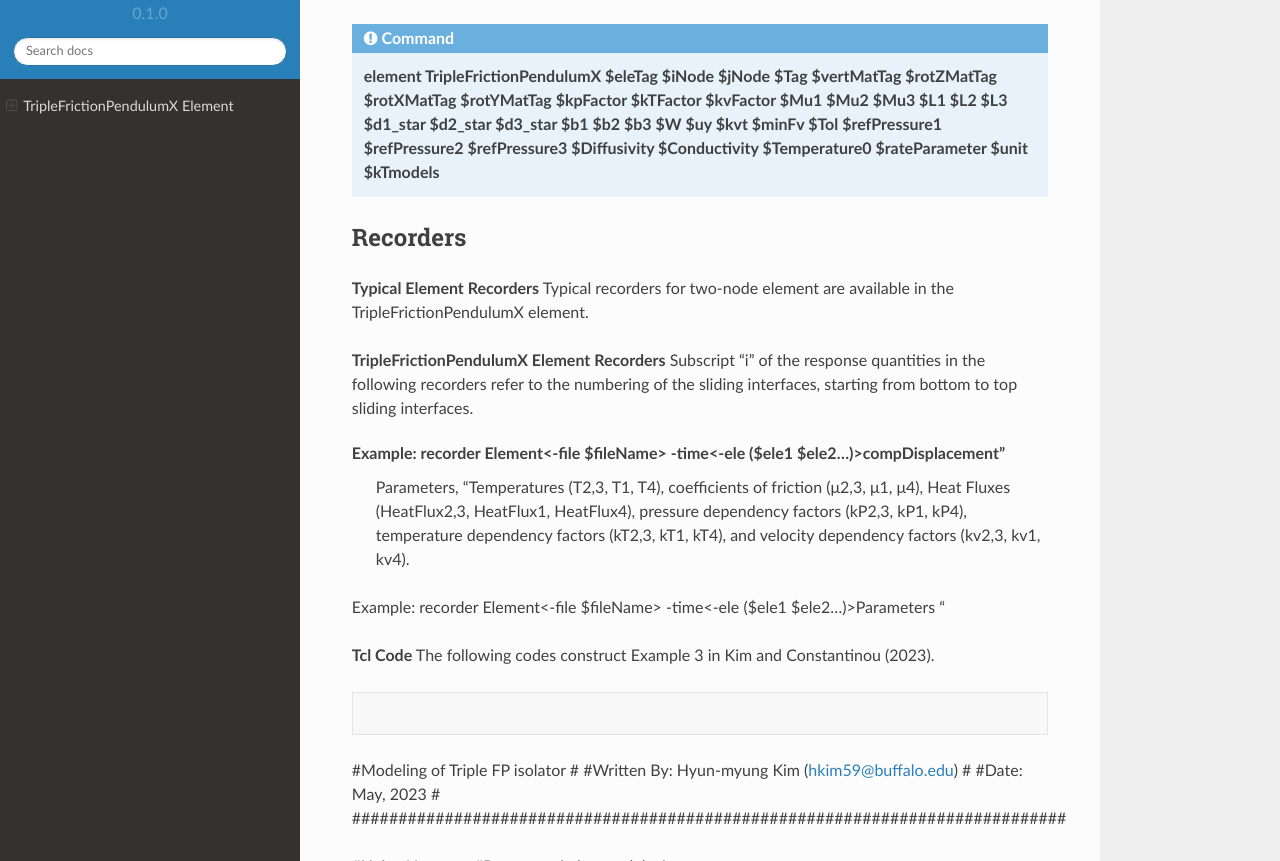
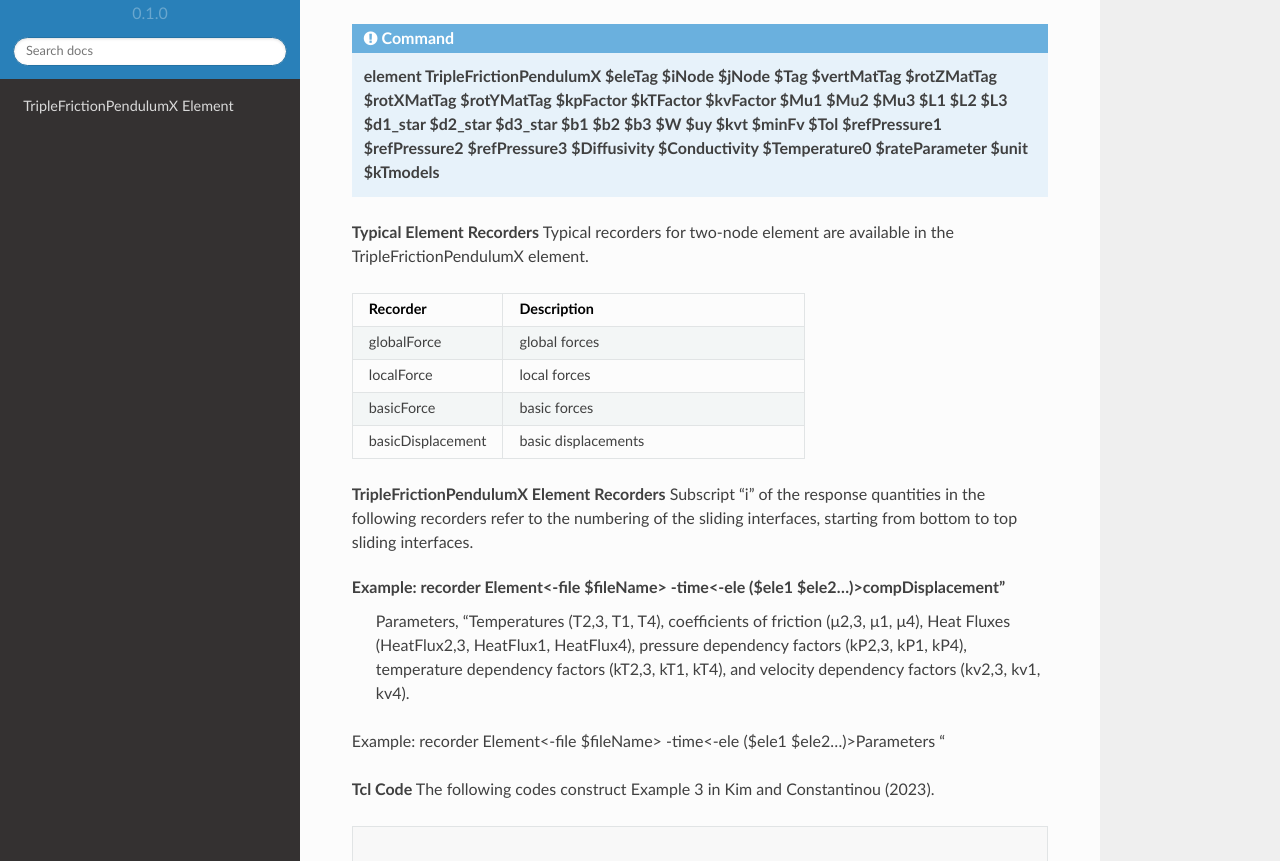
Before and after one commit to shocky0424/rtd-tutorial, a Sphinx documentation site: the page built from docs/source/index.rst, in a window 1280 px wide and 900 px high, scrolled down 2102 px, cut to the strip 39-900 px from the top of the window. Built offline with Sphinx 7.4.7 and the Read the Docs theme 2.0.0, drawn with Linux system fonts in a browser that asks for light colours; part of the change alters nothing that is shown.

Commit message:
Update index.rst

```diff
--- a/docs/source/index.rst
+++ b/docs/source/index.rst
@@ -73,14 +73,14 @@ For more information about the element formulation, please refer to the referenc
    $kTmodel, |integer|, "Temperature-dependent friction models (3), 1: :math:`k_{T}=0.79((0.7)^{0.02T}+0.40)` (:math:`k_{T} = 1/2 at 200℃'), 2: :math:`k_{T}=0.97((0.7)^{0.029T}+0.22)` (:math:`k_{T} = 1/3 at 200℃'),3: :math:`k_{T}=0.84((0.7)^{0.0085T}+0.25)` (:math:`k_{T} = 2/3 at 200℃')"
 
 
-Recorders
-#########
+.. admonition:: Recorders
 **Typical Element Recorders**
 Typical recorders for two-node element are available in the TripleFrictionPendulumX element.
 
 .. csv-table::
    :header: "Recorder", "Description"
    :widths: 20, 40
+
    globalForce, global forces
    localForce, local forces
    basicForce, basic forces
```
